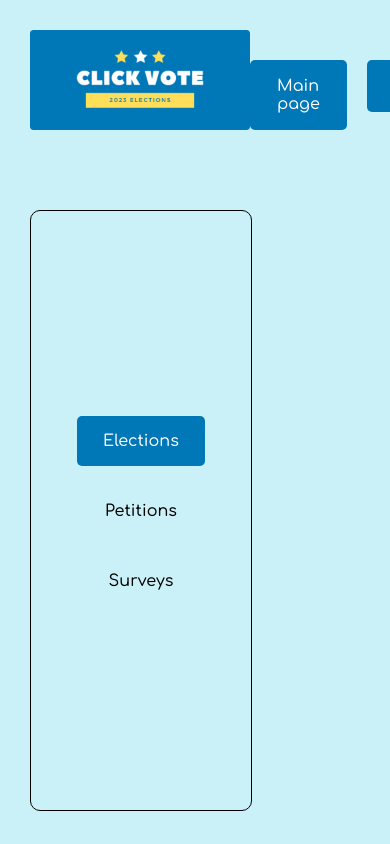
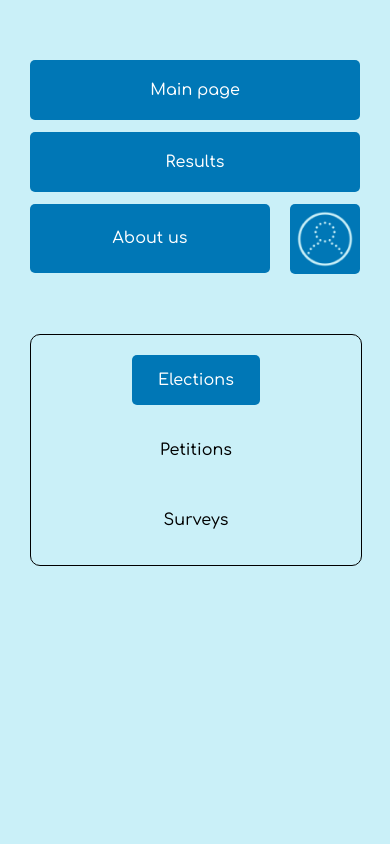
Before and after one commit to alwaysseen01/Click-vote-project, a React (Create React App) app in the folder src/main/resources/static/: page /aboutUs in a window 390 px wide. Built offline with nearby package versions, Linux system fonts and the light colour scheme; no server answers; sample sign-in values are in the browser's storage.

Commit message:
add adaptivity for header and main page

```diff
--- a/src/main/resources/static/src/css/index.css
+++ b/src/main/resources/static/src/css/index.css
@@ -34,3 +34,138 @@ img {
     width: 50px;
     height: 50px;
 }
+
+@media (max-width: 845px) {
+    body {
+        overflow-y: scroll !important;
+    }
+
+    header {
+        padding: 30px 30px 10px 30px;
+        position: sticky;
+        top: 0;
+        background-color: #CAF0F8;
+        z-index: 5;
+    }
+
+    .logoImg {
+        display: none;
+    }
+
+    nav {
+        width: 100%;
+        display: flex;
+        justify-content: center;
+        align-items: center;
+    }
+
+    .headerNavMenuElement {
+        font-size: 1.3rem;
+    }
+
+    .profileBox {
+        height: 46px;
+        width: 46px;
+    }
+
+    .profileImg {
+        height: 46px;
+        width: 46px;
+    }
+
+    main {
+        flex-direction: column;
+        padding: 0px 30px !important;
+        grid-gap: 30px !important;
+        max-height: max-content !important;
+    }
+
+    main aside {
+        height: max-content;
+        width: 100%;
+        justify-content: center;
+        align-items: center;
+    }
+
+    .mainNavMenuBox {
+        max-width: max-content !important;
+        padding: 20px 10px !important;
+        width: 100%;
+        flex-direction: row !important;
+    }
+
+    .election {
+        margin-right: 0px !important;
+    }
+
+    .election:last-child {
+        margin-bottom: 0px !important;
+    }
+}
+
+@media (max-width: 670px) {
+    header {
+        padding: 30px 10px;
+    }
+
+    .headerNavMenuElement {
+        font-size: 1em;
+    }
+
+    .profileBox {
+        height: 2.223em;
+        width: 2.223em;
+    }
+
+    .profileImg {
+        height: 2.223em;
+        width: 2.223em;
+    }
+}
+
+@media (max-width: 550px) {
+    header {
+        padding: 20px 20px 0px 20px;
+    }
+    .headerNavMenuElement {
+        height: 50%;
+    }
+
+    .profileBox {
+        height: 6.629vh;
+        width: 6.629vh;
+    }
+
+    .profileImg {
+        height: 6.629vh;
+        width: 6.629vh;
+    }
+
+    main aside {
+        height: max-content;
+        width: 100%;
+        justify-content: center;
+        align-items: center;
+    }
+
+    .mainNavMenuBox {
+        padding: 20px 10px !important;
+        width: 100%;
+        flex-direction: column !important;
+    }
+}
+
+@media (max-width: 485px) {
+    header {
+        padding: 30px;
+    }
+
+    .headerNavMenuBox {
+        flex-wrap: wrap;
+    }
+
+    .headerNavMenuBox a:not(:last-child) {
+        flex: 1;
+        flex-basis: 50%;
+    }
+}
```
